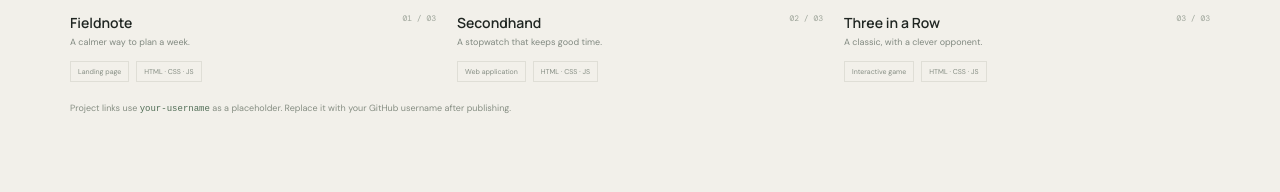
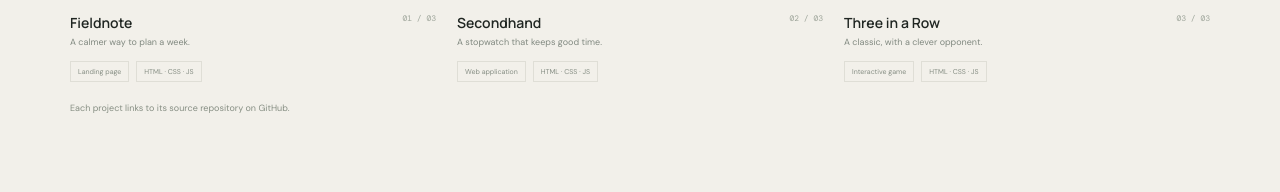
Before and after one commit to HarshJod9/PRODIGY_WD_04, a plain HTML site: page index.html in a window 1280 px wide. Shown: the part 1296-1488 px from the top of the page. Drawn offline with nearby package versions, Linux system fonts and the light colour scheme.

Commit message:
Link portfolio projects to published repositories

```diff
--- a/index.html
+++ b/index.html
@@ -11,10 +11,10 @@
     <section class="hero wrap" id="home"><div class="hero-copy"><p class="eyebrow"><span class="status-dot"></span> AVAILABLE FOR NEW OPPORTUNITIES</p><h1>Building the web,<br><em>one thoughtful</em><br>detail at a time.</h1><p class="hero-intro">I’m <strong>Your Name</strong>, a web developer who likes clear interfaces, useful ideas and the small details that make a product feel right.</p><div class="hero-links"><a class="button-dark" href="#work">Explore my work <span>↓</span></a><a class="email-link" href="#contact">Say hello <span>↗</span></a></div></div><div class="portrait-wrap"><div class="portrait-shape"><div class="portrait-placeholder"><span>YN</span><small>ADD YOUR PHOTO</small></div><div class="portrait-caption">YOUR PHOTO<br>GOES HERE</div></div><span class="orbit orbit-one"></span><span class="orbit orbit-two"></span><span class="hero-spark">✳</span><div class="note-sticker">curiosity<br>in progress ↗</div></div><div class="scroll-cue"><span>01</span><i></i><span>SCROLL TO EXPLORE</span></div></section>
     <section class="ticker" aria-label="Areas of interest"><div class="ticker-track"><span>FRONT-END DEVELOPMENT</span><i>✳</i><span>INTERACTION DESIGN</span><i>✳</i><span>CREATIVE CODING</span><i>✳</i><span>FRONT-END DEVELOPMENT</span><i>✳</i><span>INTERACTION DESIGN</span><i>✳</i><span>CREATIVE CODING</span></div></section>
     <section class="work-section wrap" id="work"><div class="section-top"><div><p class="eyebrow">A FEW THINGS I’VE MADE</p><h2>Selected <em>work.</em></h2></div><p class="section-note">Small projects, made with care.<br>More work is always in progress.</p></div><div class="filter-row" role="group" aria-label="Filter projects"><button class="filter active" data-filter="all" aria-pressed="true">All work <span>03</span></button><button class="filter" data-filter="web" aria-pressed="false">Web applications</button><button class="filter" data-filter="interactive" aria-pressed="false">Interactive</button></div><div class="project-grid">
-      <article class="project-card" data-category="web"><a class="project-art art-planner" href="https://github.com/your-username/PRODIGY_WD_01" aria-label="Open Fieldnote landing page repository"><div class="mini-window"><div class="mini-top"><i></i><i></i><i></i><span>fieldnote</span></div><div class="mini-main"><small>A LITTLE MORE INTENTION</small><strong>Make room for<br><em>good work.</em></strong><span class="mini-button">find your rhythm ↗</span></div></div><span class="project-arrow">↗</span></a><div class="project-meta"><div><h3>Fieldnote</h3><p>A calmer way to plan a week.</p></div><span>01 / 03</span></div><div class="tag-row"><span>Landing page</span><span>HTML · CSS · JS</span></div></article>
-      <article class="project-card" data-category="interactive"><a class="project-art art-time" href="https://github.com/your-username/PRODIGY_WD_02" aria-label="Open stopwatch application repository"><div class="mini-watch"><span>SECONDHAND</span><strong>00:24:08<span>.32</span></strong><i>TIME ELAPSED</i><b>▶ &nbsp; Start</b></div><span class="project-arrow">↗</span></a><div class="project-meta"><div><h3>Secondhand</h3><p>A stopwatch that keeps good time.</p></div><span>02 / 03</span></div><div class="tag-row"><span>Web application</span><span>HTML · CSS · JS</span></div></article>
-      <article class="project-card" data-category="interactive"><a class="project-art art-game" href="https://github.com/your-username/PRODIGY_WD_03" aria-label="Open tic-tac-toe application repository"><div class="mini-game"><span>THREE IN A ROW</span><strong>Take turns. <em>Find three.</em></strong><div class="mini-grid"><i>×</i><i>○</i><i></i><i></i><i>×</i><i></i><i>○</i><i></i><i>×</i></div></div><span class="project-arrow">↗</span></a><div class="project-meta"><div><h3>Three in a Row</h3><p>A classic, with a clever opponent.</p></div><span>03 / 03</span></div><div class="tag-row"><span>Interactive game</span><span>HTML · CSS · JS</span></div></article>
-    </div><p class="repo-note">Project links use <code>your-username</code> as a placeholder. Replace it with your GitHub username after publishing.</p></section>
+      <article class="project-card" data-category="web"><a class="project-art art-planner" href="https://github.com/HarshJod9/PRODIGY_WD_01" aria-label="Open Fieldnote landing page repository"><div class="mini-window"><div class="mini-top"><i></i><i></i><i></i><span>fieldnote</span></div><div class="mini-main"><small>A LITTLE MORE INTENTION</small><strong>Make room for<br><em>good work.</em></strong><span class="mini-button">find your rhythm ↗</span></div></div><span class="project-arrow">↗</span></a><div class="project-meta"><div><h3>Fieldnote</h3><p>A calmer way to plan a week.</p></div><span>01 / 03</span></div><div class="tag-row"><span>Landing page</span><span>HTML · CSS · JS</span></div></article>
+      <article class="project-card" data-category="interactive"><a class="project-art art-time" href="https://github.com/HarshJod9/PRODIGY_WD_02" aria-label="Open stopwatch application repository"><div class="mini-watch"><span>SECONDHAND</span><strong>00:24:08<span>.32</span></strong><i>TIME ELAPSED</i><b>▶ &nbsp; Start</b></div><span class="project-arrow">↗</span></a><div class="project-meta"><div><h3>Secondhand</h3><p>A stopwatch that keeps good time.</p></div><span>02 / 03</span></div><div class="tag-row"><span>Web application</span><span>HTML · CSS · JS</span></div></article>
+      <article class="project-card" data-category="interactive"><a class="project-art art-game" href="https://github.com/HarshJod9/PRODIGY_WD_03" aria-label="Open tic-tac-toe application repository"><div class="mini-game"><span>THREE IN A ROW</span><strong>Take turns. <em>Find three.</em></strong><div class="mini-grid"><i>×</i><i>○</i><i></i><i></i><i>×</i><i></i><i>○</i><i></i><i>×</i></div></div><span class="project-arrow">↗</span></a><div class="project-meta"><div><h3>Three in a Row</h3><p>A classic, with a clever opponent.</p></div><span>03 / 03</span></div><div class="tag-row"><span>Interactive game</span><span>HTML · CSS · JS</span></div></article>
+    </div><p class="repo-note">Each project links to its source repository on GitHub.</p></section>
     <section class="about-section" id="about"><div class="about-inner wrap"><div class="about-heading"><p class="eyebrow">A BIT ABOUT ME</p><h2>Good work<br>starts with<br><em>good questions.</em></h2></div><div class="about-copy"><p class="about-lede">I’m learning to build digital experiences that feel simple to use and rewarding to explore.</p><p>This space is yours to make personal. Add your background, education and experience here in your own words. A short introduction is often enough: what you care about, how you like to work and what you hope to learn next.</p><div class="details-grid"><div><span>BASED IN</span><strong>Your City</strong></div><div><span>FOCUS</span><strong>Web development</strong></div><div><span>EDUCATION</span><strong>Add your education</strong></div><div><span>EXPERIENCE</span><strong>Add your experience</strong></div></div><div class="skill-row"><span>HTML</span><span>CSS</span><span>JavaScript</span><span>Responsive design</span></div></div></div></section>
     <section class="contact-section wrap" id="contact"><div><p class="eyebrow">HAVE A GOOD ONE IN MIND?</p><h2>Let’s make<br><em>something useful.</em></h2></div><div class="contact-box"><p>I’m open to conversations about projects, internships and new ideas.</p><a href="mailto:your.email@example.com">your.email@example.com <span>↗</span></a><small>Replace this with your contact email.</small></div></section>
   </main>
```
Also changed, not shown: 1 other file.
